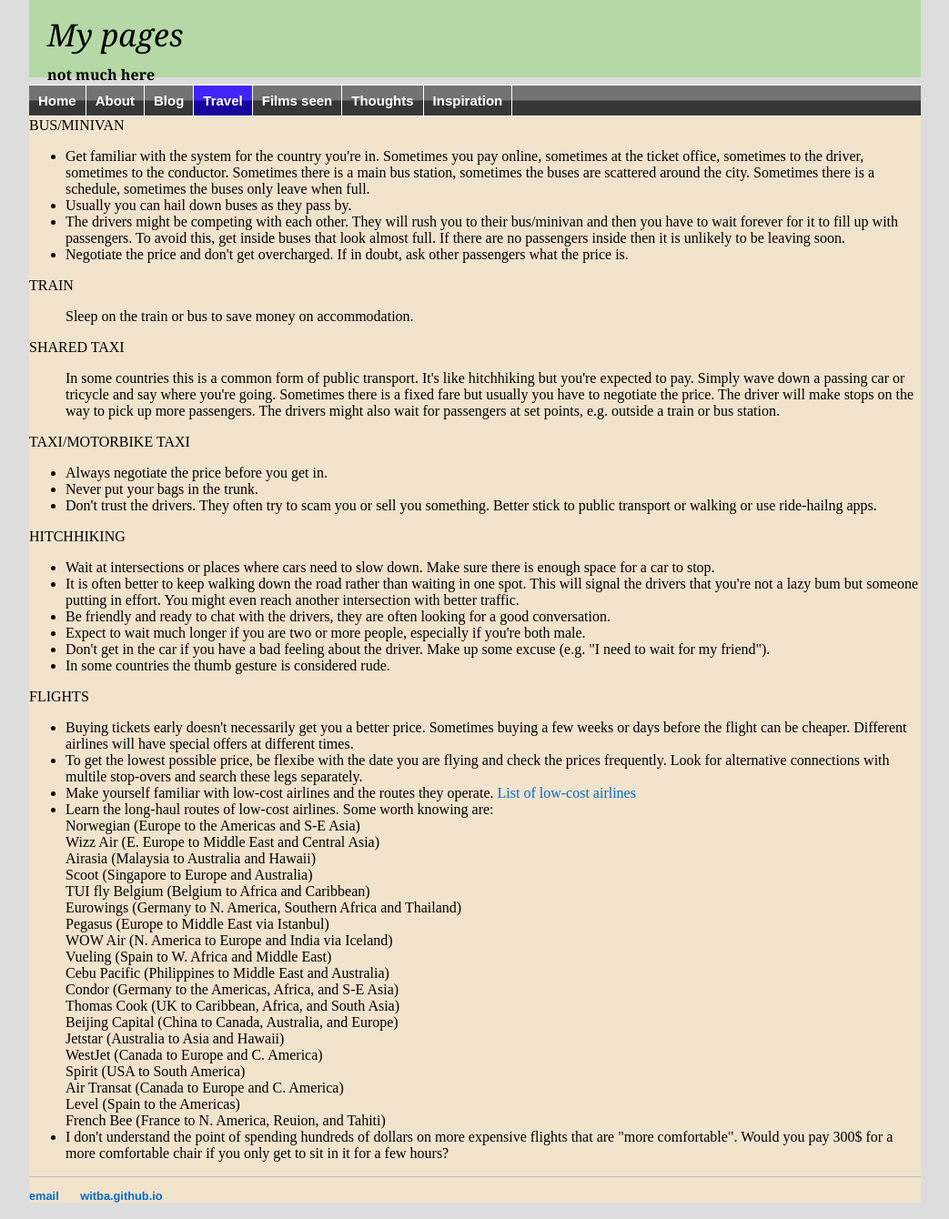
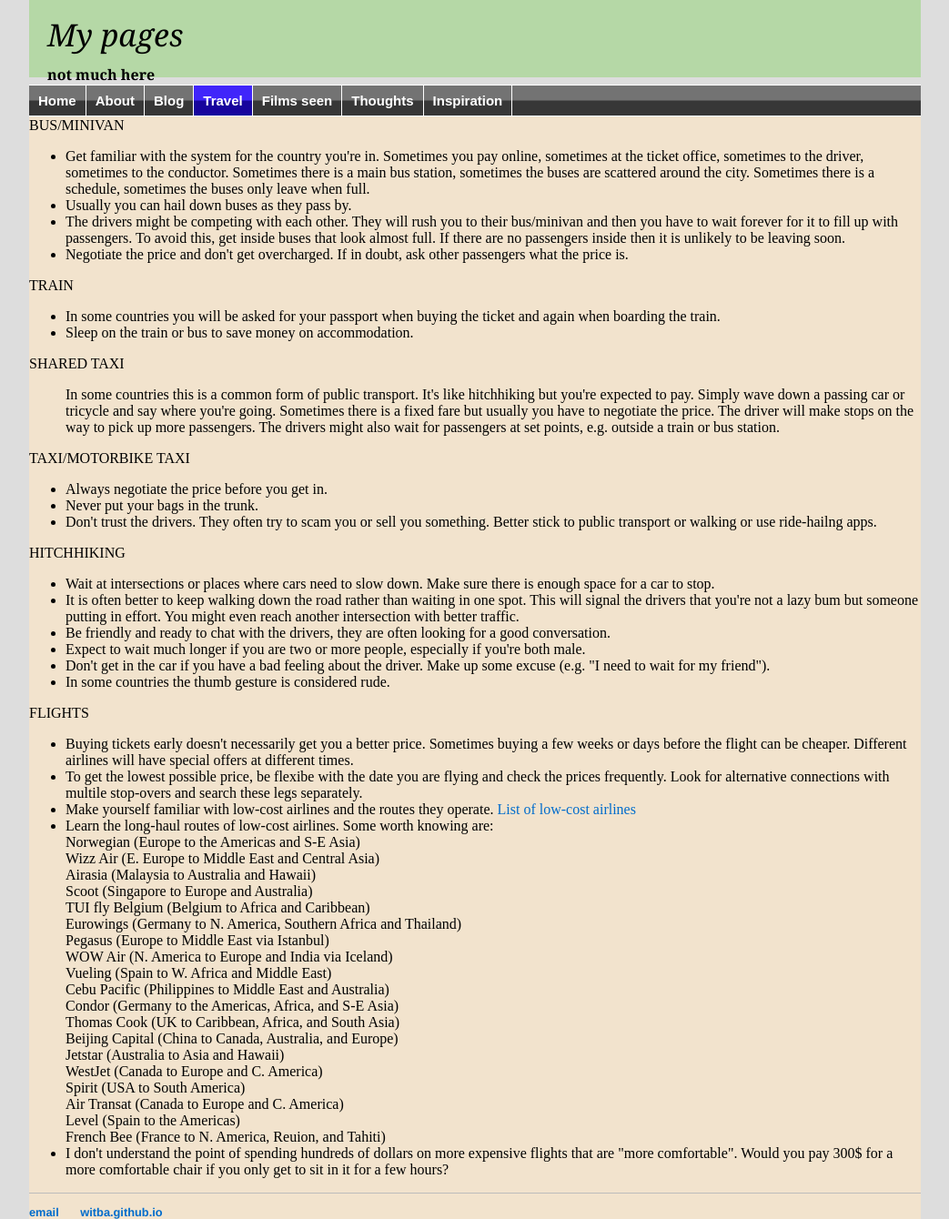
Before and after one commit to witba/witba.github.io, a Jekyll site: the page built from travel/transport.html, in a window 1280 px wide. Shown: the whole page at 91% size, without its empty margins (118-1161 px from the left). Built offline with Jekyll 4.4.1, drawn with Linux system fonts in a browser that asks for light colours.

Commit message:
Update transport.html

```diff
--- a/travel/transport.html
+++ b/travel/transport.html
@@ -15,7 +15,8 @@ BUS/MINIVAN<br>
 </ul>
 TRAIN<br>
 <ul>
-Sleep on the train or bus to save money on accommodation.<br>
+<li>In some countries you will be asked for your passport when buying the ticket and again when boarding the train.
+<li>Sleep on the train or bus to save money on accommodation.<br>
 </ul>
 SHARED TAXI<br>
 <ul>
```
